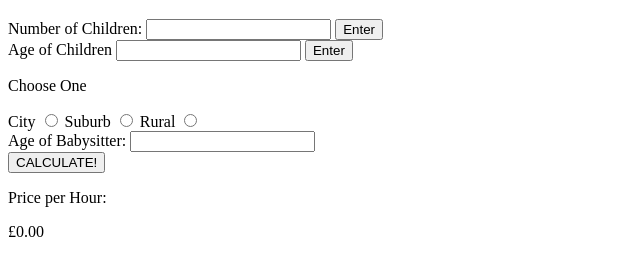
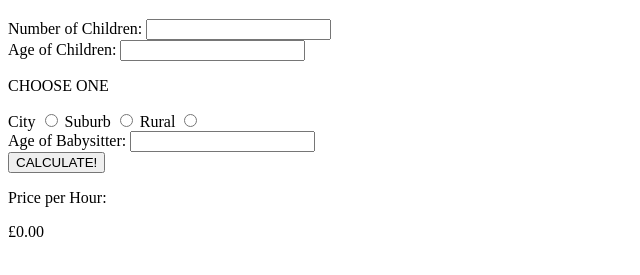
Before and after one commit to collettecahill/Babysitter-Calculator, a plain HTML site: page index.html in a window 1280 px wide. Shown: the part 61-336 px from the top of the page, without its empty margins (0-640 px from the left). Drawn offline with Linux system fonts and the light colour scheme.

Commit message:
Update index.html

```diff
--- a/index.html
+++ b/index.html
@@ -15,19 +15,19 @@
     <div>
         <label for="number-of-children">Number of Children:</label>
         <input id="number-of-children" type="number">
-        <button type="button">Enter</button>
+        <!-- <button type="button">Enter</button> -->
     </div>
 
     <!-- Age of Children Entry-->
     <div>
-        <label for="age-of-children">Age of Children</label>
+        <label for="age-of-children">Age of Children:</label>
         <input id="age-of-children" type="number" required>
-        <button type="button">Enter</button>
+        <!-- <button type="button">Enter</button> -->
     </div>
 
     <!-- Location Entry-->
     <div>
-        <p>Choose One</p>
+        <p>CHOOSE ONE</p>
         <label for="city">City</label>
         <input id="city" type="radio" placeholder="City" name="location">
         <label for="suburb">Suburb</label>
```
